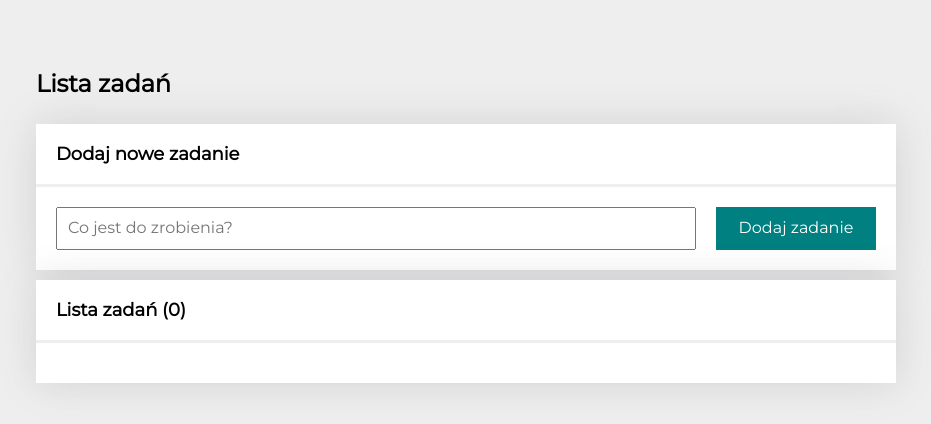
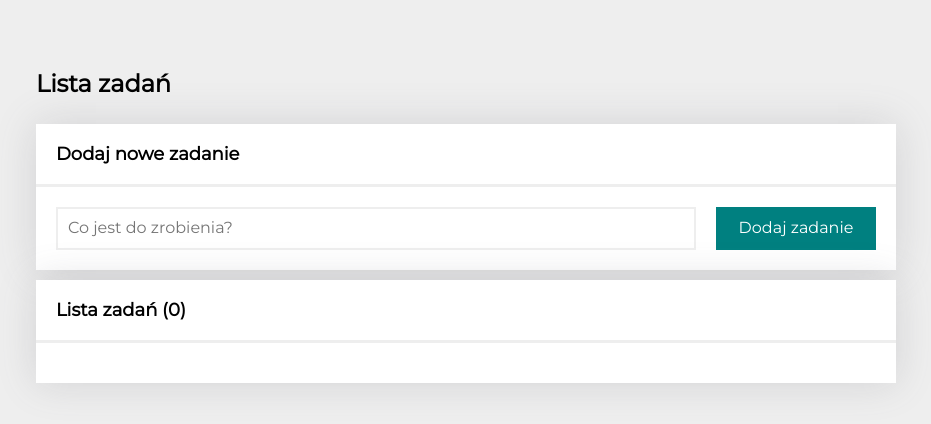
Before and after one commit to Grzegorz-Kolaty/to-do-list-react2, a React (Create React App) app: page / in a window 1280 px wide. Shown: the top 424 px of the page, without its empty margins (174-1105 px from the left). Built offline with nearby package versions, Linux system fonts and the light colour scheme.

Commit message:
input border as background, no paddings on btn

```diff
--- a/src/Buttons/styled.js
+++ b/src/Buttons/styled.js
@@ -1,11 +1,12 @@
 import styled from "styled-components";
 
 export const Button = styled.button`
-  min-width: 200px;
   font-size: ${({ theme }) => theme.font.sizeNormal};
   color: ${({ theme }) => theme.background.colorTeal};
   border: ${({ theme }) => theme.border};
   background-color: ${({ theme }) => theme.background.transparent};
+  min-width: 200px;
+  padding: 0px;
 
   &:hover {
     color: ${({ theme }) => theme.background.colorTealBrighter};
--- a/src/Form/styled.js
+++ b/src/Form/styled.js
@@ -12,6 +12,7 @@ export const Formular = styled.form`
 
 export const Datafield = styled.div`
   ${({ theme }) => theme.spacingElements};
+  border: 2px solid ${({ theme }) => theme.background.color};
   min-height: 40px;
 
   ${({ button }) => button && css`
```
